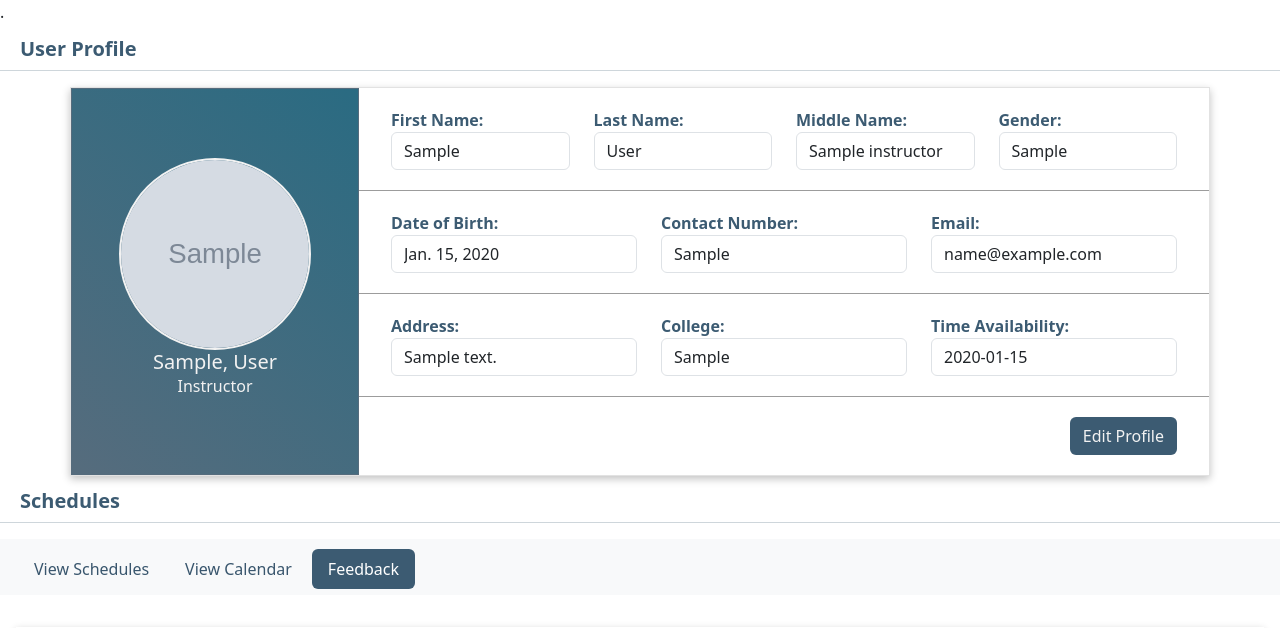
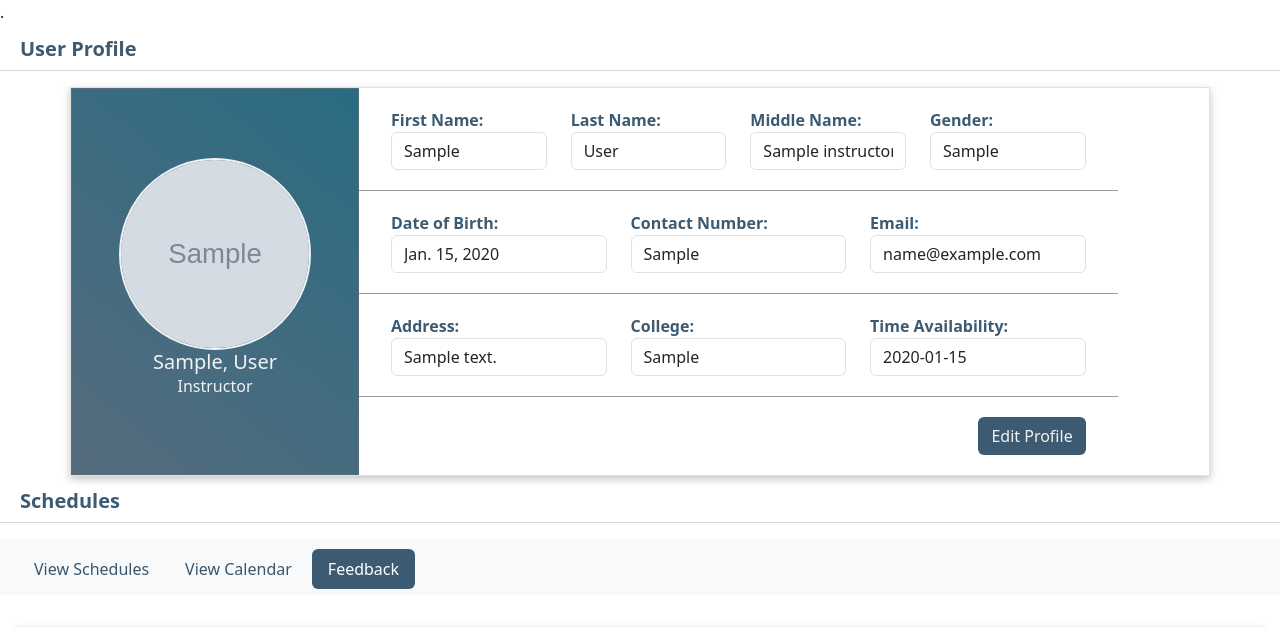
Before and after one commit to ArnoldTade/Class-Scheduling-system, a Django app: page /profile/ in a window 1280 px wide. Shown: the part 56-684 px from the top of the page. Run offline with Django 4.2, Linux system fonts and the light colour scheme; a user stored in the database is signed in; tables that the repository leaves empty hold one stand-in row (values such as "Sample post"); grey boxes marked "Sample" are stand-in pictures; some libraries are stand-ins or nearby versions.

Commit message:
profile modified

```diff
--- a/scheduling/class_sched/templates/dashboard.html
+++ b/scheduling/class_sched/templates/dashboard.html
@@ -128,7 +128,7 @@
               role="group"
               aria-label="Basic mixed styles example"
             >
-              <button type="button" class="btn btn-default">View</button>
+            <a href="{% url 'editinstructor' id=instructor.id %}" type="button" class="btn btn-outline-secondary" id="buttonEdit" data-bs-target="#myTab">View</a>
             </div>
 
           </td>
--- a/scheduling/class_sched/templates/profile.html
+++ b/scheduling/class_sched/templates/profile.html
@@ -6,28 +6,28 @@
 <hr>
 <div class="container-lg container-profile">
     <div class="row">
-        <div class="col-6 card-profile" style="">
+        <div class="col-sm-4 card-profile" style="">
             <img src="{{ request.user.instructor.profile_picture.url }}" class="card-img-top" alt="Profile Picture">
               <h5 class="card-title"> {{ request.user.instructor.firstName }}, {{ request.user.instructor.lastName }} </h5>
               <p class="card-text">Instructor</p>
           </div>
-        <div class="col profile-info">
+        <div class="col-sm-8 profile-info">
           {% csrf_token %}
           <!--STILL NOT WORKING-->
           <form id="profile-update-form" method="POST" enctype="multipart/form-data" >
             <div class="row row-first">
-                <div class="col col-label">First Name: <input class="form-control" type="text" id="id_firstName" name="firstName" value="{{ request.user.instructor.firstName }} " aria-label="default input example" readonly></div>
-                <div class="col col-label">Last Name: <input class="form-control" type="text" id="id_lastName" name="lastName" value="{{ request.user.instructor.lastName }} " aria-label="default input example" readonly></div>
-                <div class="col col-label">Middle Name: <input class="form-control" type="text" id="id_middleName" name="middleName" value="{{ request.user.instructor.middleName }} " aria-label="default input example" readonly></div>
-                <div class="col col-label">Gender: <input class="form-control" type="text" id="id_gender" name="gender" value="{{ request.user.instructor.gender }} " aria-label="default input example" readonly></div>
+                <div class="col-sm col-label">First Name: <input class="form-control" type="text" id="id_firstName" name="firstName" value="{{ request.user.instructor.firstName }} " aria-label="default input example" readonly></div>
+                <div class="col-sm col-label">Last Name: <input class="form-control" type="text" id="id_lastName" name="lastName" value="{{ request.user.instructor.lastName }} " aria-label="default input example" readonly></div>
+                <div class="col-sm col-label">Middle Name: <input class="form-control" type="text" id="id_middleName" name="middleName" value="{{ request.user.instructor.middleName }} " aria-label="default input example" readonly></div>
+                <div class="col-sm col-label">Gender: <input class="form-control" type="text" id="id_gender" name="gender" value="{{ request.user.instructor.gender }} " aria-label="default input example" readonly></div>
             </div>
             <div class="row">
-              <div class="col col-label">Date of Birth: <input class="form-control" type="text" name="birthday" id="id_birthday" value="{{ request.user.instructor.birthday }}" aria-label="default input example" readonly></div>
+              <div class="col-sm col-label">Date of Birth: <input class="form-control" type="text" name="birthday" id="id_birthday" value="{{ request.user.instructor.birthday }}" aria-label="default input example" readonly></div>
                 <div class="col col-label">Contact Number: <input class="form-control" type="text" name="contact" id="id_contact" value="{{ request.user.instructor.contact }}" aria-label="default input example" readonly></div>
                 <div class="col col-label">Email: <input class="form-control" type="email" name="email" id="id_email" value="{{ request.user.instructor.email }}" aria-label="default input example" readonly></div>
             </div>
             <div class="row">
-              <div class="col col-label">Address: <input class="form-control" type="text" name="address" id="id_address" value="{{ request.user.instructor.address }}" aria-label="default input example" readonly></div>
+              <div class="col-sm col-label">Address: <input class="form-control" type="text" name="address" id="id_address" value="{{ request.user.instructor.address }}" aria-label="default input example" readonly></div>
                 <div class="col col-label">College: <input class="form-control" type="text" id="id_department" name="department" value="{{ request.user.instructor.department }}" aria-label="default input example" readonly></div>
                 <!--<div class="col col-label">Handled Subjects: <input class="form-control" type="text" value="ITS 102, ITS202, GE12" aria-label="default input example" readonly></div> -->
                 <div class="col col-label">Time Availability: <input class="form-control" type="text" name="time_availability" id="id_time_availability" value="{{ request.user.instructor.time_availability }}" aria-label="default input example" readonly></div>
@@ -62,10 +62,9 @@
         </ul>
       </nav>
       <div data-bs-spy="scroll" data-bs-target="#navbar-example2" data-bs-root-margin="0px 0px -10%" data-bs-smooth-scroll="true" class="scrollspy-example p-3 rounded-2" tabindex="0">
-        <div class="container-fluid container-nav-schedule" id="ViewSchedules">
+        <div class="container-fluid table-responsive container-nav-schedule" id="ViewSchedules">
             <h4 class="text-start">Schedules</h4>
                 <table class="table table-hover table-striped caption-top">
-                <!--<caption><button class="btn btn-secondary" type="button" data-bs-toggle="modal" data-bs-target="#addScheduleModal"><i class="bi bi-plus-circle"></i>Add New Schedule</button></caption>-->
                     <thead class="table-light">
                       <tr>
                         <th scope="col">Course</th>
--- a/scheduling/class_sched/templates/signup.html
+++ b/scheduling/class_sched/templates/signup.html
@@ -3,6 +3,8 @@
 
 
 <div class="container-sm container-register">
+  <a href="{% url 'instructors'%}" type="submit" id="save-subject-btn" class="btn btn-outline-secondary"><i class="bi bi-arrow-left"></i>Back to Instructor Page</a>
+
   <p class="fs-3 text-center">Register an Account</p>
 
 
--- a/scheduling/class_sched/views.py
+++ b/scheduling/class_sched/views.py
@@ -246,7 +246,7 @@ def profile_edit(request, id=None):
     instructor = get_object_or_404(Instructor, id=id)
     instructorform = InstructorForm(request.POST, request.FILES, instance=instructor)
     if instructorform.is_valid():
-        instructor.save()
+        instructorform.save()
         messages.success(request, "Profile Updated!")
         return redirect("profile")
 
```
Also changed, not shown: scheduling/class_sched/templates/profile_update.html (+7 -3 lines), scheduling/media/img/avatar_pyWXky4.jpg (added), scheduling/media/img/logo.jpg (added).
